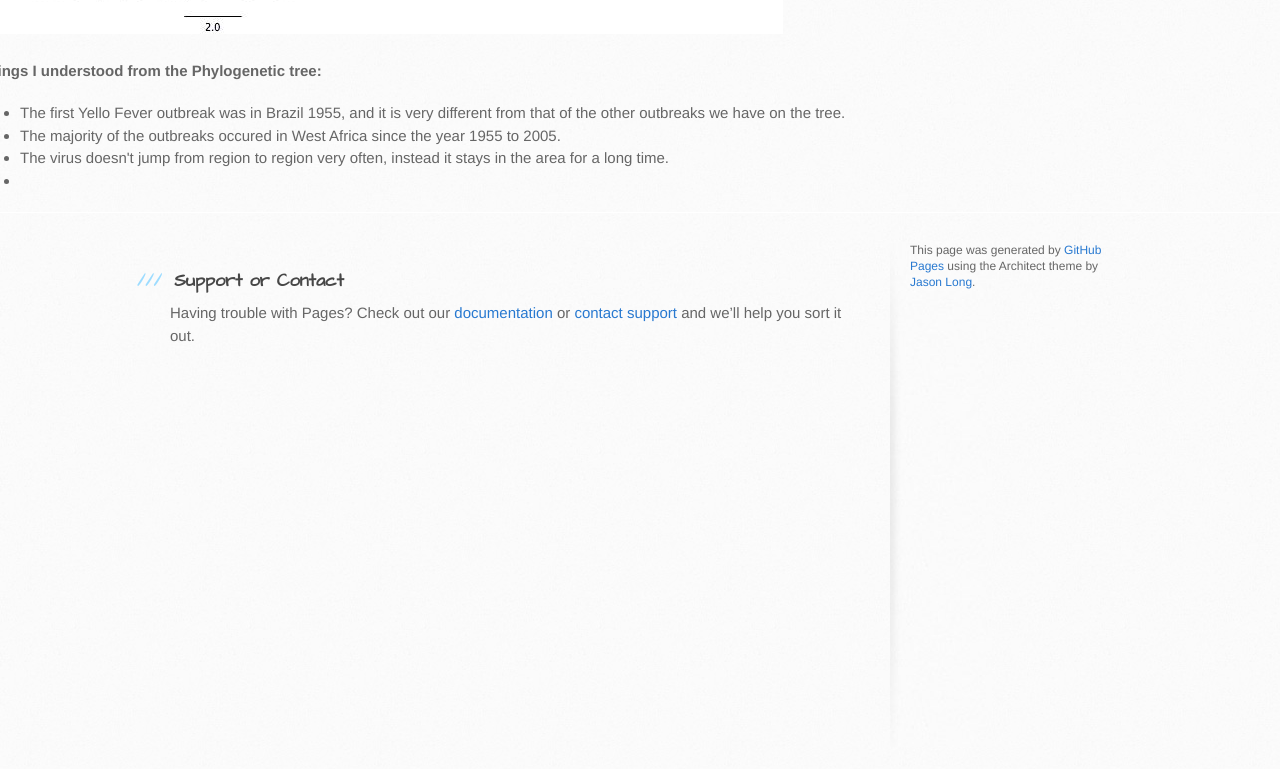
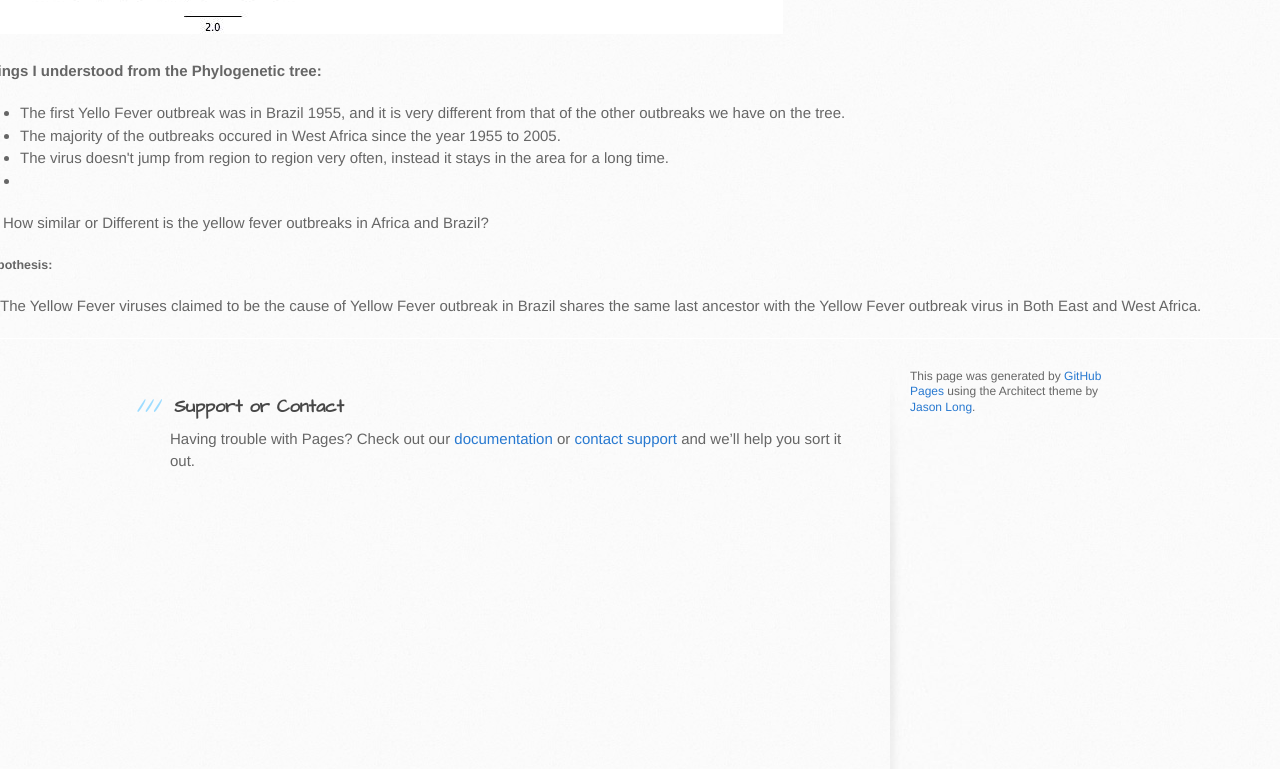
Before and after one commit to ebaberga/yellow-fever, a plain HTML site: page index.html in a window 1280 px wide. Shown: the part 1423-2192 px from the top of the page. Drawn offline with Linux system fonts and the light colour scheme.

Commit message:
Update index.html

```diff
--- a/index.html
+++ b/index.html
@@ -58,6 +58,12 @@
 <li>The virus doesn't jump from region to region very often, instead it stays in the area for a long time.</li>
 <li></li>
 </ul>
+<ol>
+<li>How similar or Different is the yellow fever outbreaks in Africa and Brazil?</li>
+</ol>
+<h5>Hypothesis:</h5>
+<p>The Yellow Fever viruses claimed to be the cause of Yellow Fever outbreak in Brazil shares the same last ancestor with the Yellow Fever outbreak virus in Both East and West Africa.</p>
+
 
 
       <div id="content-wrapper">
```
